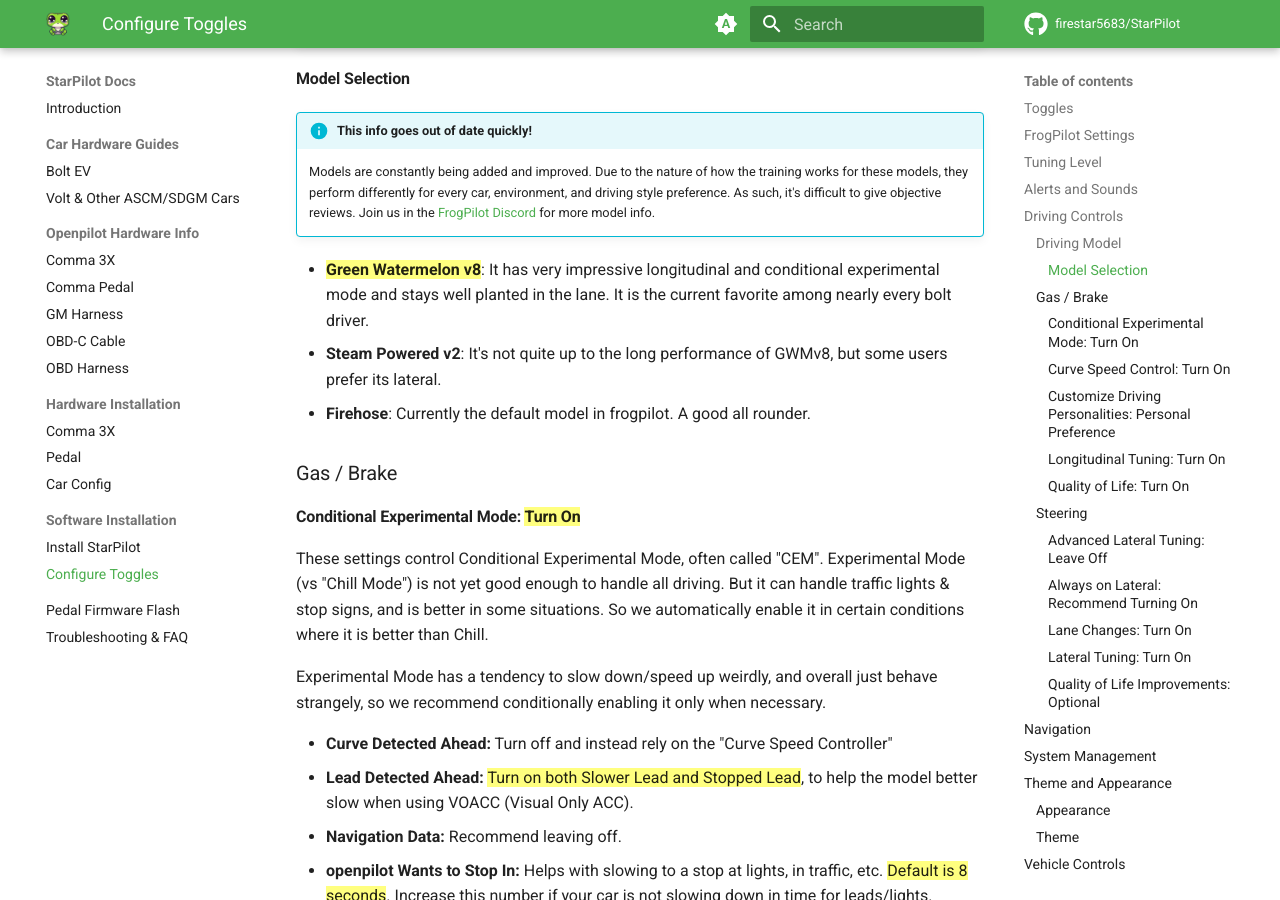
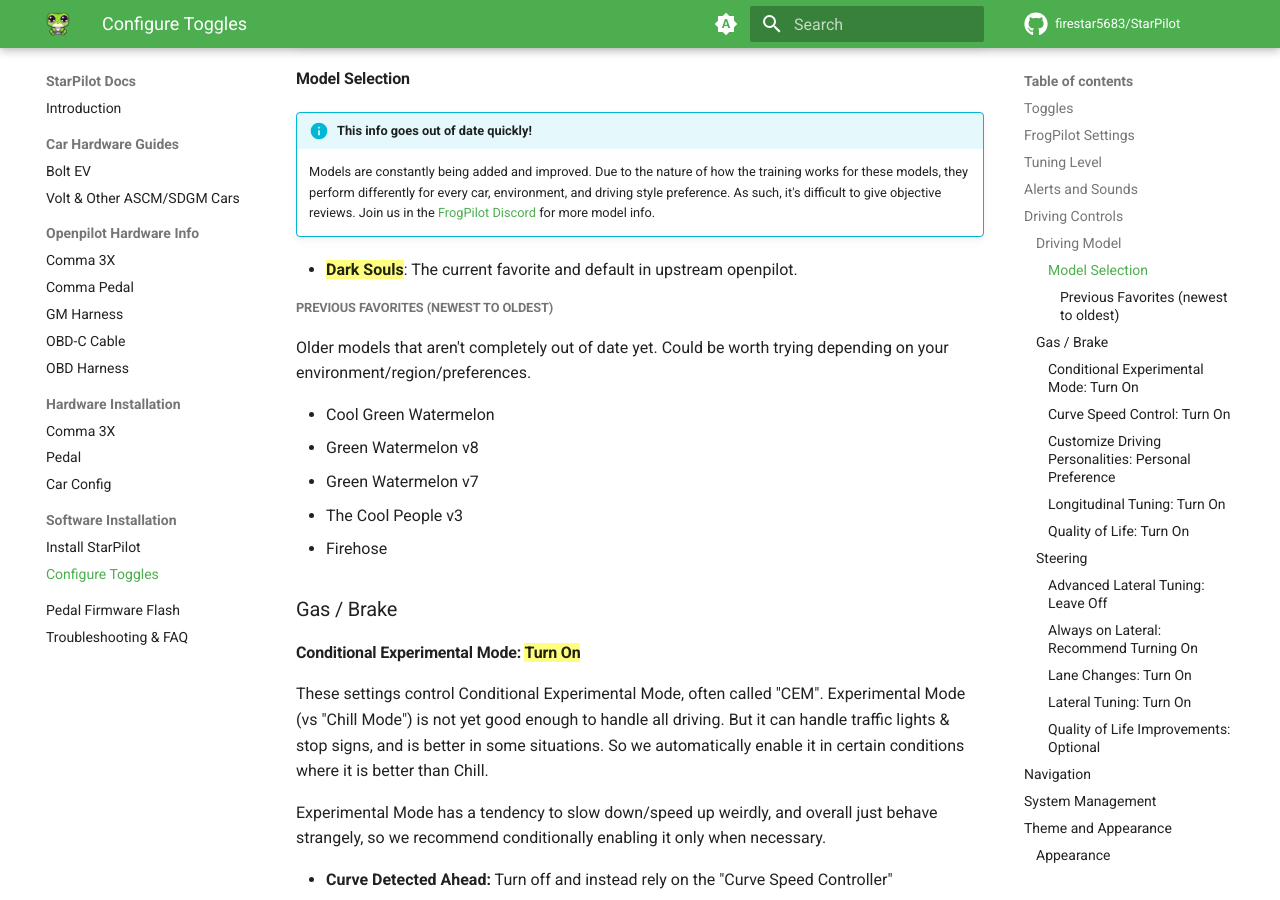
Before and after one commit to StarPilot-Docs/docs, an MkDocs documentation site: the page built from docs/software/toggles.md, in a window 1280 px wide and 900 px high, scrolled down 1542 px. Built offline with MkDocs 1.6.1 and Material for MkDocs 9.7.7, drawn with Linux system fonts in a browser that asks for light colours; comment, search, counter and statistics services are not loaded.

Commit message:
update models

```diff
--- a/docs/software/toggles.md
+++ b/docs/software/toggles.md
@@ -60,9 +60,18 @@
 
     Models are constantly being added and improved. Due to the nature of how the training works for these models, they perform differently for every car, environment, and driving style preference. As such, it's difficult to give objective reviews. Join us in the [FrogPilot Discord](https://discord.com/channels/1137853399715549214/1415794762312581222) for more model info.
 
-* ==**Green Watermelon v8**==: It has very impressive longitudinal and conditional experimental mode and stays well planted in the lane. It is the current favorite among nearly every bolt driver.
-* **Steam Powered v2**: It's not quite up to the long performance of GWMv8, but some users prefer its lateral.
-* **Firehose**: Currently the default model in frogpilot. A good all rounder.
+* ==**Dark Souls**==: The current favorite and default in upstream openpilot.
+
+##### Previous Favorites (newest to oldest)
+
+Older models that aren't completely out of date yet.
+Could be worth trying depending on your environment/region/preferences.
+
+* Cool Green Watermelon
+* Green Watermelon v8
+* Green Watermelon v7
+* The Cool People v3
+* Firehose
 
 
 ### Gas / Brake
```
